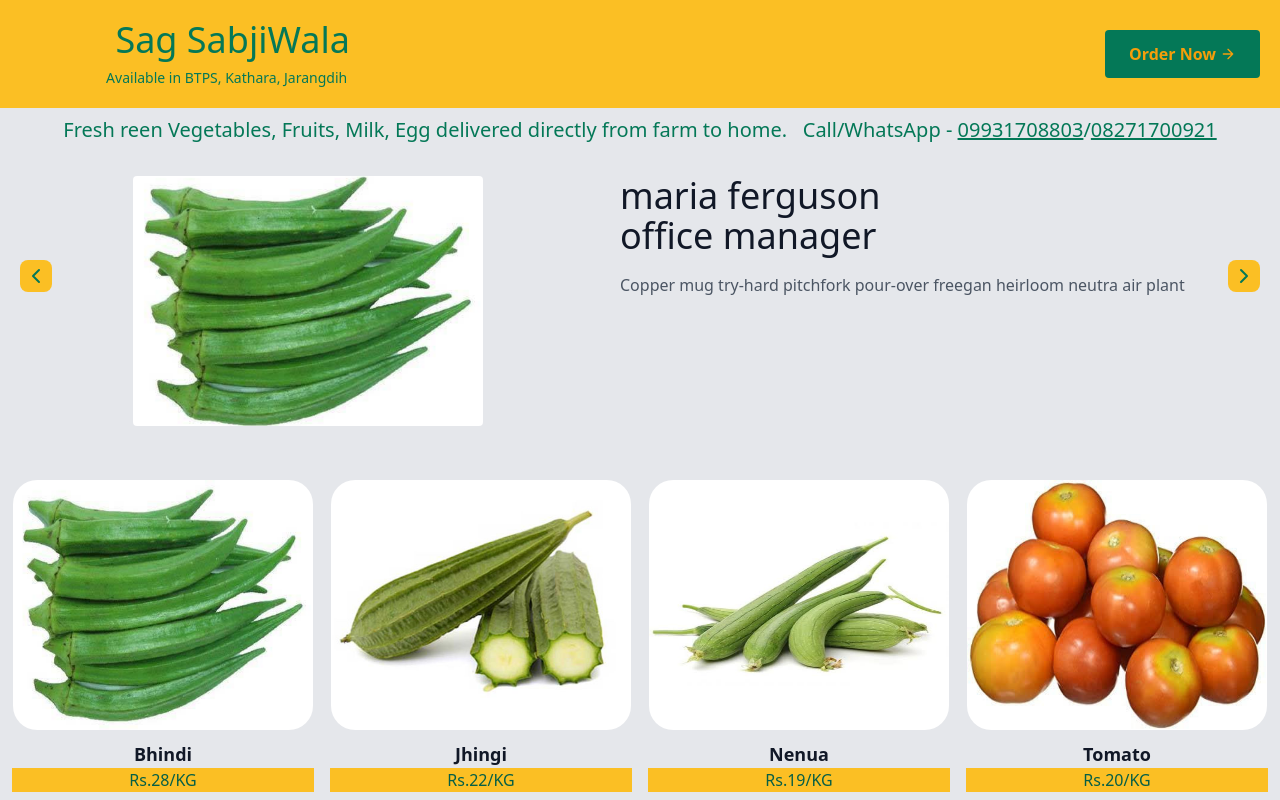
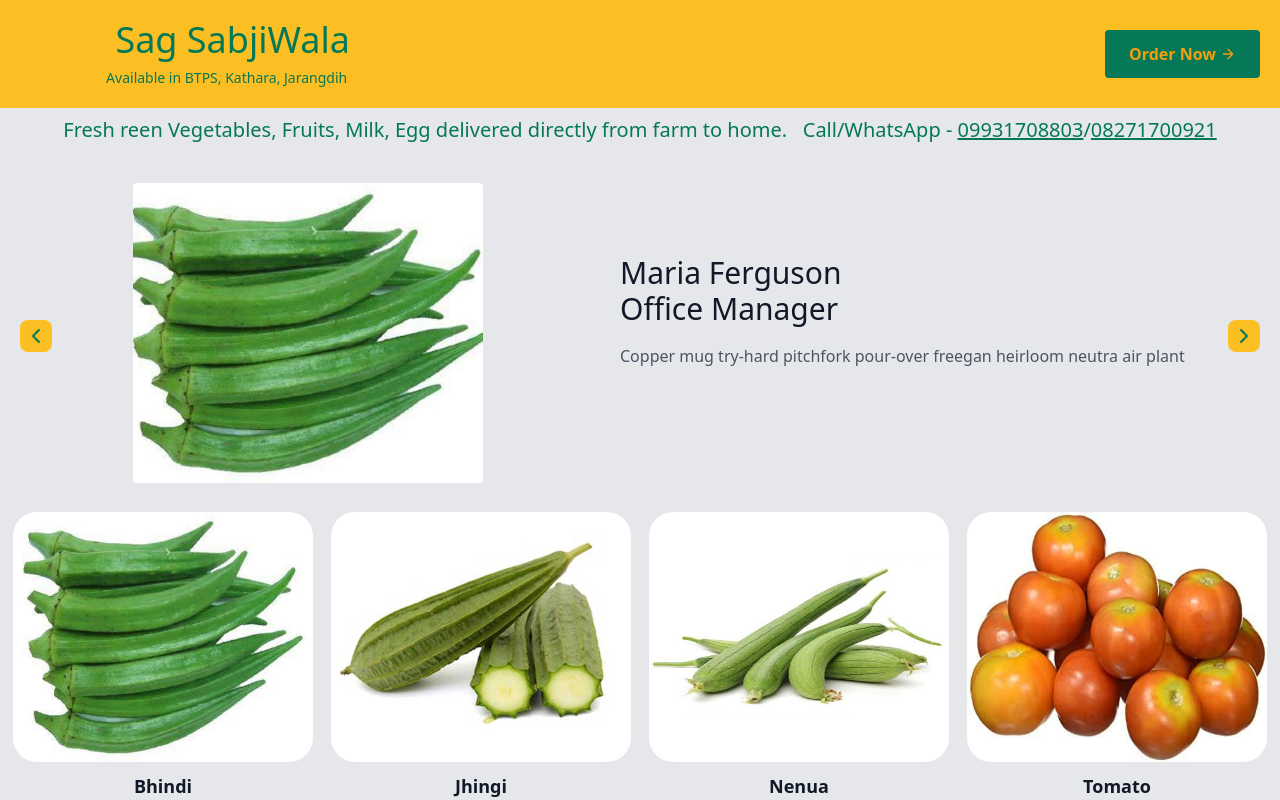
Before and after one commit to Veronika19/sagsabji, a Next.js app: page / in a window 1280 px wide. Shown: the top 800 px of the page. Built offline with nearby package versions, Linux system fonts and the light colour scheme; no server answers.

Commit message:
done with slider

```diff
--- a/components/Slider/index.js
+++ b/components/Slider/index.js
@@ -28,7 +28,7 @@ function App() {
   };
 
   return (
-    <div className="mt-8 h-20 md:h-80 max-w-screen-xl text-center relative flex overflow-hidden section-center">
+    <div className="mt-1 mb-8 md:mt-8 h-40 md:h-80 max-w-screen-xl text-center relative flex overflow-hidden section-center">
       {people.map((person, personIndex) => {
         const { id, image, name, title } = person;
         console.log(index);
@@ -37,34 +37,40 @@ function App() {
           position = 'lastSlide';
         }
         return (
-          <article className={`${position} flex flex-row left-6 md:left-8`} key={id}>
-            <div className="lg:max-w-lg lg:w-full md:w-1/2 w-5/6 mb-10 md:mb-0">
+          <article className={`${position} flex flex-row left-6 md:left-8 items-center`} key={id}>
+            <div className="lg:max-w-lg lg:w-full md:w-1/2 w-2/5 mb-10 md:mb-0">
               <Image
                 width={350}
-                height={250}
+                height={300}
                 src={image}
                 alt={name}
                 className="object-cover object-center rounded"
               />
             </div>
-            <div className="md:-ml-10 lg:flex-grow md:w-1/2 lg:pl-24 md:pl-16 flex flex-col md:items-start md:text-left items-center text-center">
-              <h1 className="title-font sm:text-4xl text-3xl mb-4 font-medium text-gray-900">
+            <div className="-ml-4 md:-ml-10 lg:flex-grow w-3/5 md:w-1/2 lg:pl-24 md:pl-16 flex flex-col md:items-start md:text-left items-center text-center">
+              <h1 className="-mt-4 title-font sm:text-4xl md:text-3xl text-lg capitalize mb-4 font-medium text-gray-900">
                 {name}
-                <br className="hidden lg:inline-block" />
+                <br className="inline-block" />
                 {title}
               </h1>
 
-              <p className="mb-8 leading-relaxed">
+              <p className="hidden md:block mb-8 leading-relaxed">
                 Copper mug try-hard pitchfork pour-over freegan heirloom neutra air plant
               </p>
             </div>
           </article>
         );
       })}
-      <button onClick={() => setPrev()} className="prev bg-yellow-400 text-green-700 rounded-lg">
+      <button
+        onClick={() => setPrev()}
+        className="top-10 md:top-40 prev bg-yellow-400 text-green-700 rounded-lg"
+      >
         <FiChevronLeft />
       </button>
-      <button onClick={() => setNext()} className="next bg-yellow-400 text-green-700 rounded-lg">
+      <button
+        onClick={() => setNext()}
+        className="top-10 md:top-40 next bg-yellow-400 text-green-700 rounded-lg"
+      >
         <FiChevronRight />
       </button>
     </div>
--- a/styles/globals.css
+++ b/styles/globals.css
@@ -6,7 +6,6 @@
 .prev,
 .next {
   position: absolute;
-  top: 100px;
   transform: translateY(-50%);
   width: 1.25rem;
   height: 1.25rem;
```
